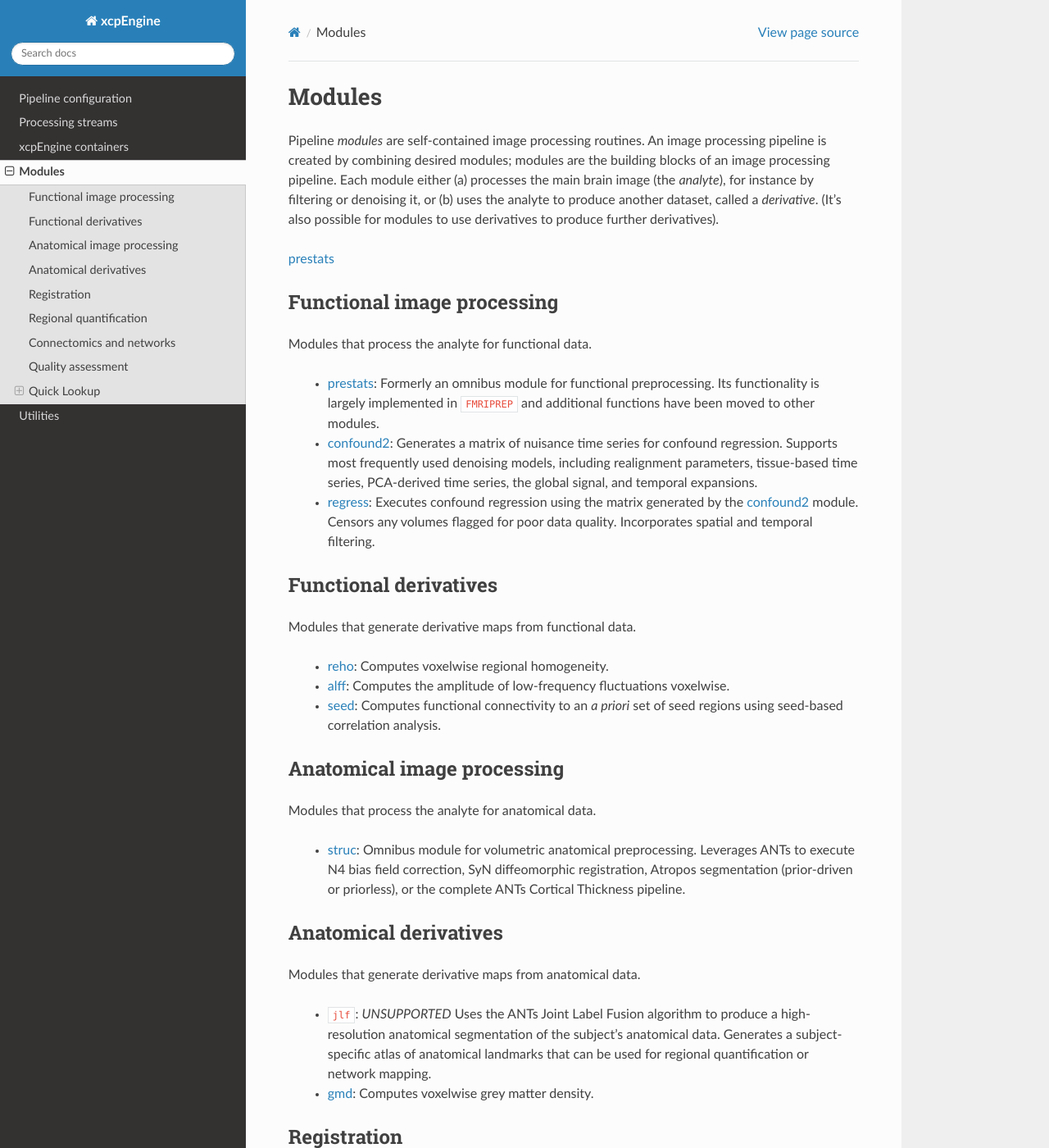
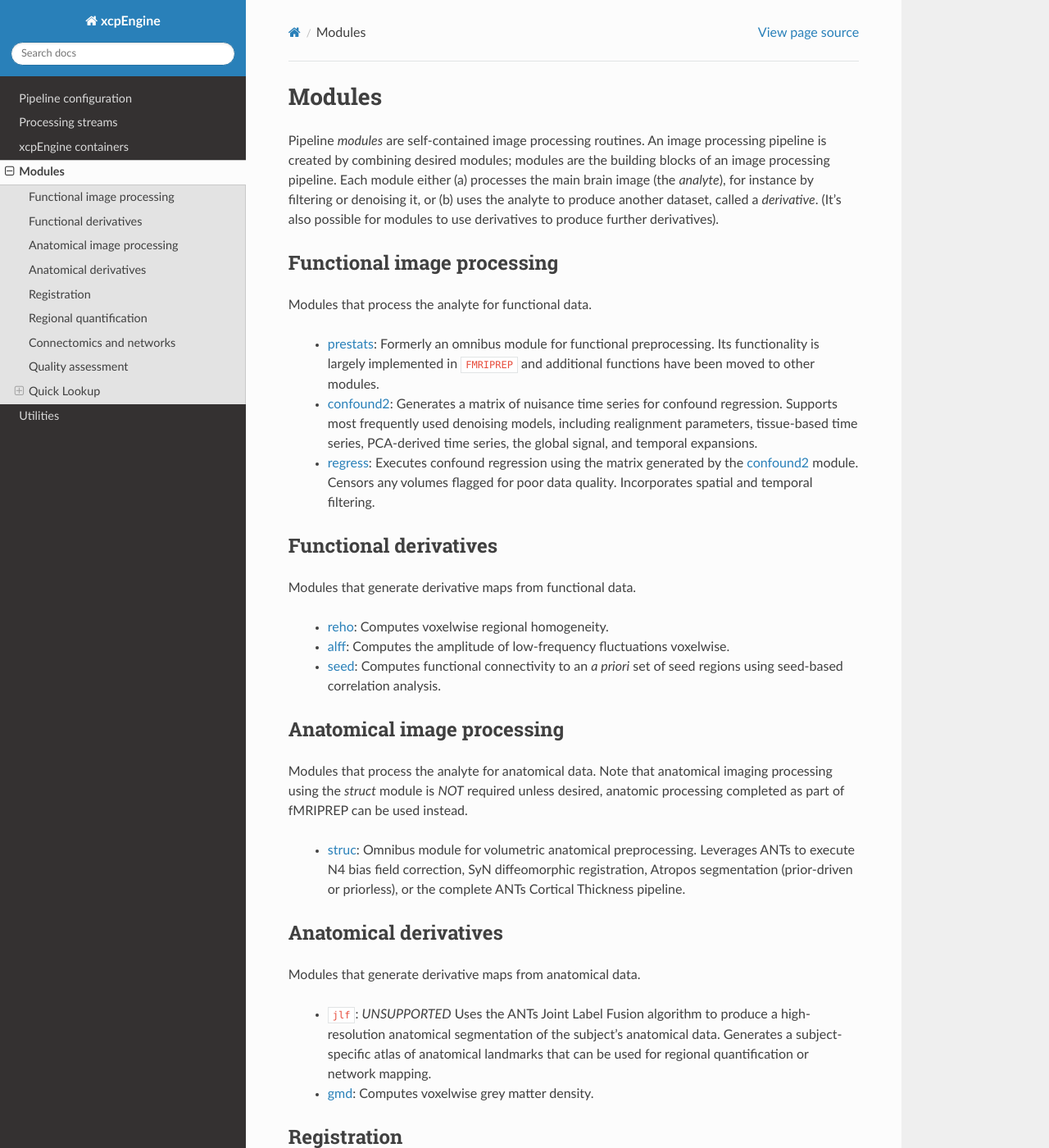
Before and after one commit to PennLINC/xcpEngine, a Sphinx documentation site: the page built from docs/modules/index.rst, in a window 1280 px wide and 1400 px high. Shown: the whole window at 82% size. Built offline with Sphinx 7.4.7 and the Read the Docs theme 2.0.0, drawn with Linux system fonts in a browser that asks for light colours; pages that are not in the unit, such as notebooks, are missing from menus.

Commit message:
Update index.rst

```diff
--- a/docs/modules/index.rst
+++ b/docs/modules/index.rst
@@ -9,7 +9,6 @@ pipeline. Each module either (a) processes the main brain image (the *analyte*),
 filtering or denoising it, or (b) uses the analyte to produce another dataset, called a
 *derivative*. (It’s also possible for modules to use derivatives to produce further derivatives).
 
-:ref:`prestats`
 
 Functional image processing
 ---------------------------
@@ -39,7 +38,7 @@ Modules that generate derivative maps from functional data.
 Anatomical image processing
 ----------------------------
 
-Modules that process the analyte for anatomical data.
+Modules that process the analyte for anatomical data. Note that anatomical imaging processing using the `struct` module is *NOT* required unless desired, anatomic processing completed as part of fMRIPREP can be used instead.
 
  * :ref:`struc`: Omnibus module for volumetric anatomical preprocessing. Leverages ANTs to execute
    N4 bias field correction, SyN diffeomorphic registration, Atropos segmentation (prior-driven or
```
